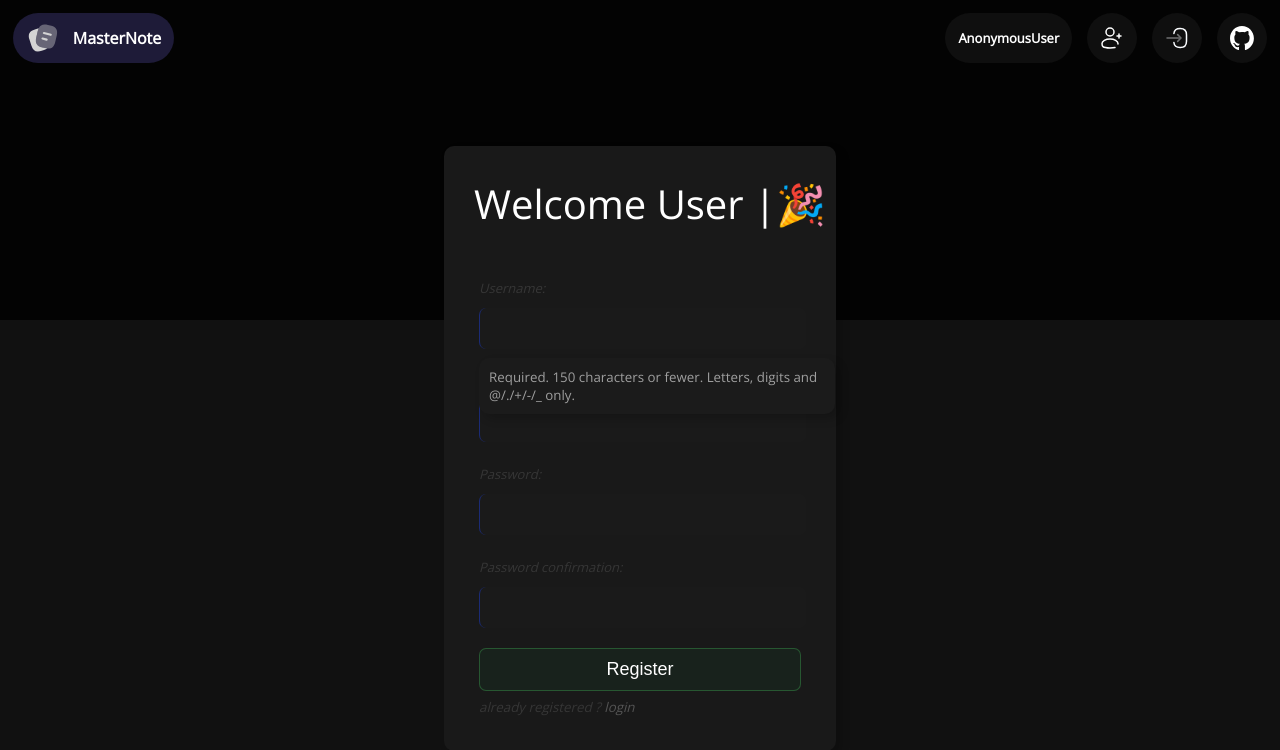
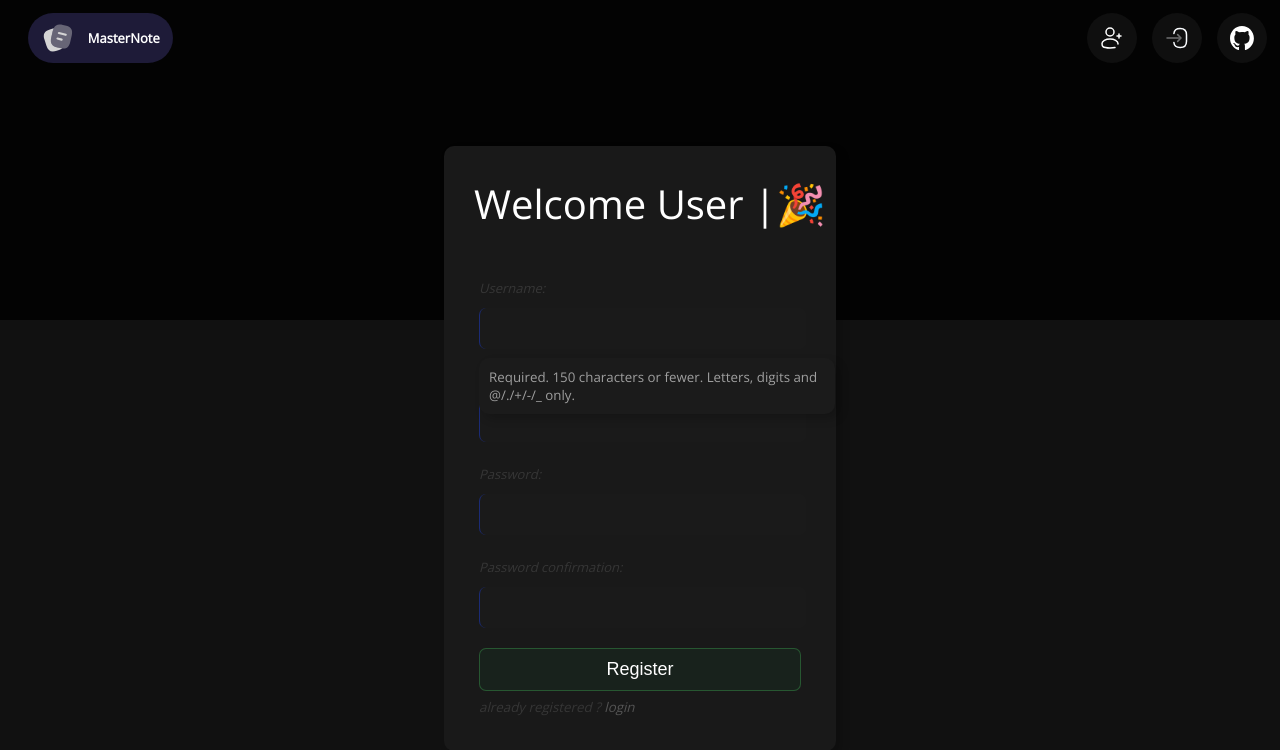
Before and after one commit to Pratik-Rathod/masternote, a Django app: page /register in a window 1280 px wide. Shown: the top 750 px of the page. Run offline with Django 4.2, Linux system fonts and the light colour scheme.

Commit message:
optimazation

```diff
--- a/masternote/static/css/main.css
+++ b/masternote/static/css/main.css
@@ -9,6 +9,66 @@
 body {
     padding: 0;
     margin: 0;
+}
+
+#background {
+    position: absolute;
+    z-index: -1000;
+    height: 40vh;
+    width: 100%;
+    background-color: rgba(0, 0, 0, 0.796);
+}
+
+#mastenote-lable {
+    margin-right: auto;
+    background-color: rgba(37, 33, 70, 0.796);
+}
+
+nav {
+    padding: 1%;
+    display: flex;
+    flex-wrap: wrap;
+    height: 50px;
+    /* width: 100%; */
+}
+
+/* nav>div {
+    display: flex;
+    justify-content: center;
+    align-items: center;
+    height: 100%;
+} */
+
+.navbutton {
+    display: flex;
+    align-items: center;
+    height: 100%;
+    border-radius: 50px;
+    background-color: rgba(48, 48, 48, 0.27);
+    margin-left: 15px;
+    font-size: small;
+    transition: 500ms ease-in-out;
+}
+
+.navbutton:hover {
+    background-color: rgba(55, 52, 75, 0.997);
+    transition: 200ms ease-in-out;
+}
+
+.navbutton a {
+    margin: 0 13px 0 13px;
+    font-weight: bold;
+    color: white;
+    text-decoration: none;
+}
+
+.navbutton>a>img {
+    display: block;
+    margin-left: auto;
+    margin-right: auto;
+
+    height: 24px;
+    width: 24px;
 }
 
 .form-link {
@@ -29,69 +89,7 @@ body {
     color: #787878;
 }
 
-#background {
-    position: absolute;
-    z-index: -1000;
-    height: 40vh;
-    width: 100%;
-    background-color: rgba(0, 0, 0, 0.796);
-}
 
-
-nav {
-    /* position: fixed; */
-    padding: 1%;
-    display: flex;
-    justify-content: space-between;
-    align-items: center;
-    flex-wrap: wrap;
-    height: 50px;
-    /* width: 100%; */
-}
-
-nav>div {
-    display: flex;
-    justify-content: center;
-    align-items: center;
-    height: 100%;
-}
-
-.navbutton {
-    display: flex;
-    align-items: center;
-    height: 100%;
-    border-radius: 50px;
-    background-color: rgba(37, 33, 70, 0.796);
-    transition: 500ms ease-in-out;
-}
-
-.navbutton:hover {
-    background-color: rgba(55, 52, 75, 0.997);
-    transition: 200ms ease-in-out;
-}
-
-.navbutton a {
-    margin: 0 13px 0 13px;
-    font-weight: bold;
-    color: white;
-    text-decoration: none;
-}
-
-#leftnav>.navbutton {
-    background-color: rgba(48, 48, 48, 0.27);
-    margin-left: 15px;
-    padding: 10p;
-    font-size: small;
-}
-
-
-.navbutton>a>img {
-    display: flex;
-    z-index: -10;
-    align-items: center;
-    height: 24px;
-    width: 24px;
-}
 
 .form-flex-container {
     display: flex;
@@ -161,7 +159,7 @@ input:focus {
 }
 
 
-.form div input{
+.form div input {
     position: relative;
 }
 
@@ -192,7 +190,7 @@ input:focus {
     background-color: #4f0808;
     /* box-shadow: 5px 5px 10px rgba(0, 0, 0, 0.199); */
     margin: 7px;
-    border-radius: 5px ;
+    border-radius: 5px;
     border: 2px #f50000 solid;
     padding: 7px;
     /* transform: translateY(-40px); */
--- a/masternote/static/css/responsive.css
+++ b/masternote/static/css/responsive.css
@@ -1,8 +1,6 @@
 /* Extra small devices (phones, 600px and down) */
 @media only screen and (max-width: 600px) {
-    #leftnav {
-        display: inline-block;
-    }
+
 }
 
 /* Small devices (portrait tablets and large phones, 600px and up) */
--- a/masternote/templates/_nav.html
+++ b/masternote/templates/_nav.html
@@ -1,19 +1,25 @@
 {%load static%}
 <nav class="nav">
-    <div>
     <div id="mastenote-lable" class="navbutton">
         <img src="{%static 'img/note.svg'%}" style="margin-left: 13px;" height="34px" width="34px" alt="">
         <a href="{%url 'home' %}">
             MasterNote
         </a>
     </div>
-    </div>
-    <div id="leftnav">
+
+    {% if user.is_authenticated %}
     <div class="navbutton">
         <a href="">
             {{user}}
         </a>
     </div>
+    <div class="navbutton">
+        <a href="{%url 'logout'%}">
+            <img src="{%static 'img/logout.svg'%}" title="logout" alt="logoutsvg">
+        </a>
+    </div>
+
+    {% else %}
 
     <div class="navbutton">
         <a href="{%url 'register'%}">
@@ -22,21 +28,14 @@
     </div>
 
     <div class="navbutton">
-            {% if user.is_authenticated %}
-            <a href="{%url 'logout'%}">
-                <img src="{%static 'img/logout.svg'%}" title="logout" alt="logoutsvg">
-            </a>
-
-            {% else %}
         <a href="{%url 'login'%}">
             <img src="{%static 'img/login2.svg'%}" title="login" alt="loginsvg">
         </a>
+    </div>
     {% endif %}
-        </div>
     <div class="navbutton">
         <a href="https://github.com/Pratik-Rathod/" target="_blank">
             <img src="{%static 'img/github-mark/github-mark-white.svg'%}" alt="github" title="github">
         </a>
     </div>
-    </div>
 </nav>
```
Lines whose indentation alone changed are shown as unchanged.
